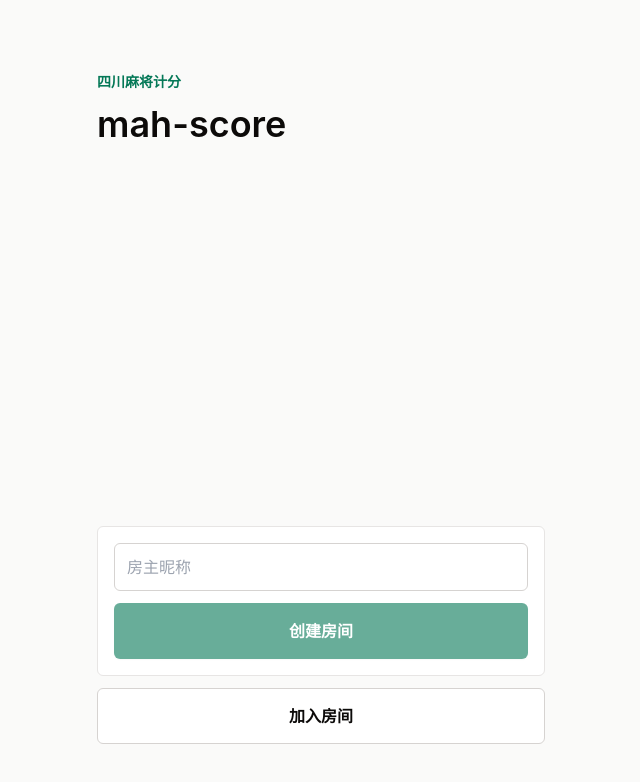
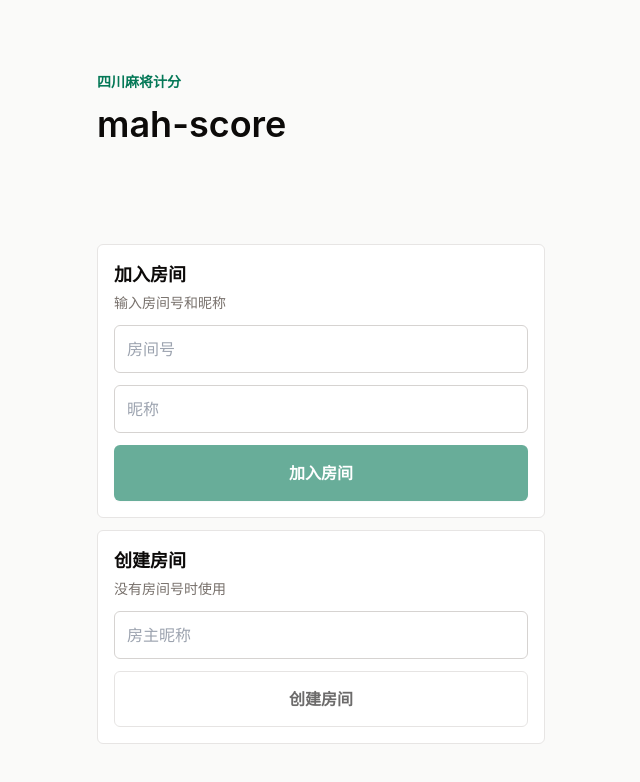
Before and after one commit to dengweiqiang22/mah-score, a React (Vite) app in the folder frontend/: page / in a window 1280 px wide. Shown: the top 782 px of the page, without its empty margins (319-959 px from the left). Built offline with nearby package versions, Linux system fonts and the light colour scheme.

Commit message:
refactor(home): 调整首页加入房间优先级
- 将加入房间表单调整为首页首要入口

- 将创建房间入口下移为次要操作

- 保留邀请链接自动填充房间号

```diff
--- a/frontend/src/pages/HomePage.tsx
+++ b/frontend/src/pages/HomePage.tsx
@@ -6,7 +6,6 @@ import { HomeActionButton } from "../components/HomeActionButton";
 export function HomePage() {
   const [isCreatingRoom, setIsCreatingRoom] = useState(false);
   const [isJoiningRoom, setIsJoiningRoom] = useState(false);
-  const [isJoinFormOpen, setIsJoinFormOpen] = useState(false);
   const [createNickname, setCreateNickname] = useState("");
   const [joinNickname, setJoinNickname] = useState("");
   const [joinRoomId, setJoinRoomId] = useState("");
@@ -18,7 +17,6 @@ export function HomePage() {
 
     if (invitedRoomId?.length === 3) {
       setJoinRoomId(invitedRoomId);
-      setIsJoinFormOpen(true);
     }
   }, []);
 
@@ -86,25 +84,10 @@ export function HomePage() {
             </p>
           ) : null}
           <div className="grid gap-3 rounded-md border border-stone-200 bg-white p-4">
-            <input
-              className="h-12 rounded-md border border-stone-300 px-3 text-base outline-none focus:border-emerald-700"
-              maxLength={12}
-              onChange={(event) => {
-                setCreateNickname(event.target.value);
-              }}
-              placeholder="房主昵称"
-              value={createNickname}
-            />
-            <HomeActionButton
-              disabled={isCreatingRoom || createNickname.trim().length === 0}
-              onClick={handleCreateRoom}
-              variant="primary"
-            >
-              {isCreatingRoom ? "创建中..." : "创建房间"}
-            </HomeActionButton>
+            <div>
+              <h2 className="text-lg font-semibold tracking-normal">加入房间</h2>
+              <p className="mt-1 text-sm text-stone-500">输入房间号和昵称</p>
             </div>
-          {isJoinFormOpen ? (
-            <div className="grid gap-3 rounded-md border border-stone-200 bg-white p-4">
             <input
               className="h-12 rounded-md border border-stone-300 px-3 text-base outline-none focus:border-emerald-700"
               inputMode="numeric"
@@ -125,24 +108,38 @@ export function HomePage() {
               value={joinNickname}
             />
             <HomeActionButton
-                disabled={isJoiningRoom}
+              disabled={
+                isJoiningRoom || joinRoomId.length !== 3 || joinNickname.trim().length === 0
+              }
               onClick={handleJoinRoom}
+              variant="primary"
+            >
+              {isJoiningRoom ? "加入中..." : "加入房间"}
+            </HomeActionButton>
+          </div>
+
+          <div className="grid gap-3 rounded-md border border-stone-200 bg-white p-4">
+            <div>
+              <h2 className="text-lg font-semibold tracking-normal">创建房间</h2>
+              <p className="mt-1 text-sm text-stone-500">没有房间号时使用</p>
+            </div>
+            <input
+              className="h-12 rounded-md border border-stone-300 px-3 text-base outline-none focus:border-emerald-700"
+              maxLength={12}
+              onChange={(event) => {
+                setCreateNickname(event.target.value);
+              }}
+              placeholder="房主昵称"
+              value={createNickname}
+            />
+            <HomeActionButton
+              disabled={isCreatingRoom || createNickname.trim().length === 0}
+              onClick={handleCreateRoom}
               variant="secondary"
             >
-                {isJoiningRoom ? "加入中..." : "确认加入"}
+              {isCreatingRoom ? "创建中..." : "创建房间"}
             </HomeActionButton>
           </div>
-          ) : (
-            <HomeActionButton
-              onClick={() => {
-                setIsJoinFormOpen(true);
-                setErrorMessage(undefined);
-              }}
-              variant="secondary"
-            >
-              加入房间
-            </HomeActionButton>
-          )}
         </div>
       </section>
     </main>
```
Lines whose indentation alone changed are shown as unchanged.
